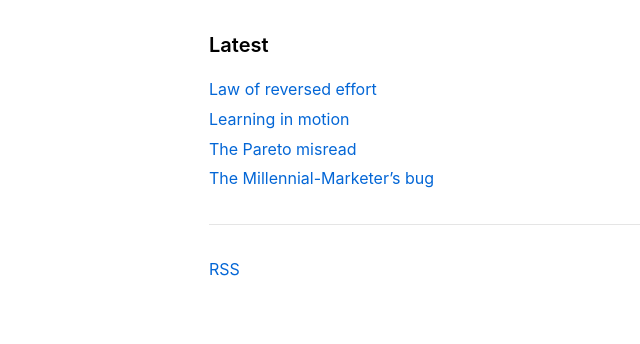
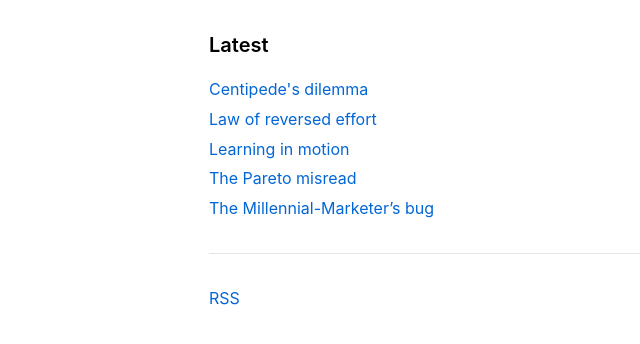
Before and after one commit to pathfinderview/arunrafi.com, a plain HTML site: page index.html in a window 1280 px wide. Shown: the part 162-506 px from the top of the page, without its empty margins (95-735 px from the left). Drawn offline with Linux system fonts and the light colour scheme.

Commit message:
Update index.html

```diff
--- a/index.html
+++ b/index.html
@@ -22,6 +22,7 @@
     <!-- newest on top -->
     <ul>
   <!-- newest on top -->
+      <li><a href-"/2025-07-14-centipedes-dilemma.html">Centipede's dilemma</a></li>
       <li><a href="/2025-07-12-law-of-reversed-effort.html">Law of reversed effort</a></li>
       <li><a href="/2025-07-12-learning-in-motion.html">Learning in motion</a></li>
   <li><a href="/2025-07-11-pareto-says.html">The Pareto misread</a></li>
```
